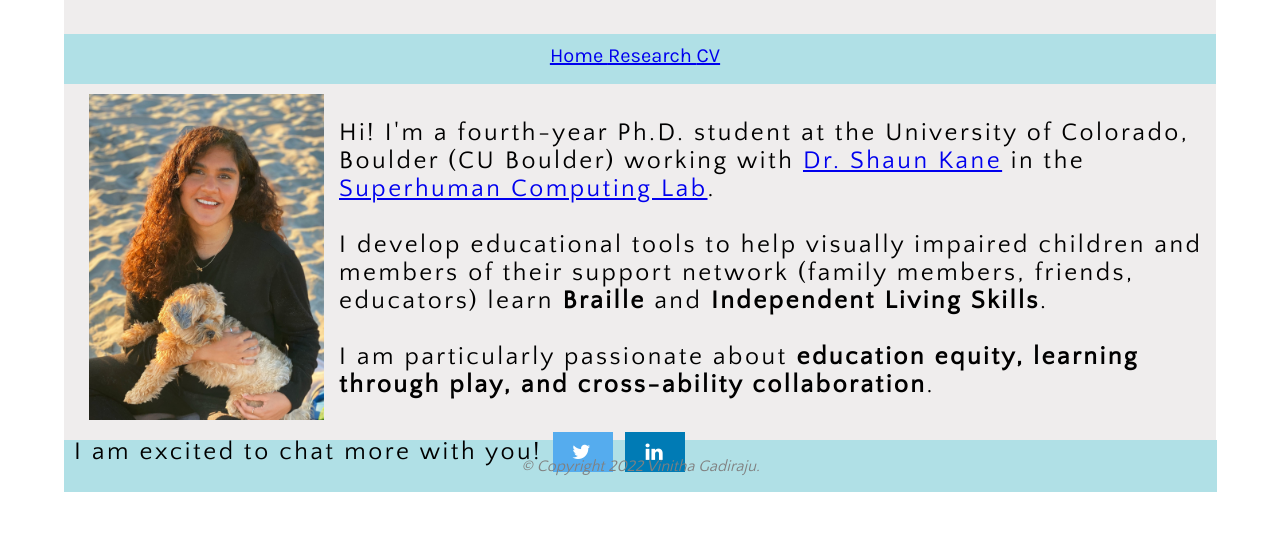
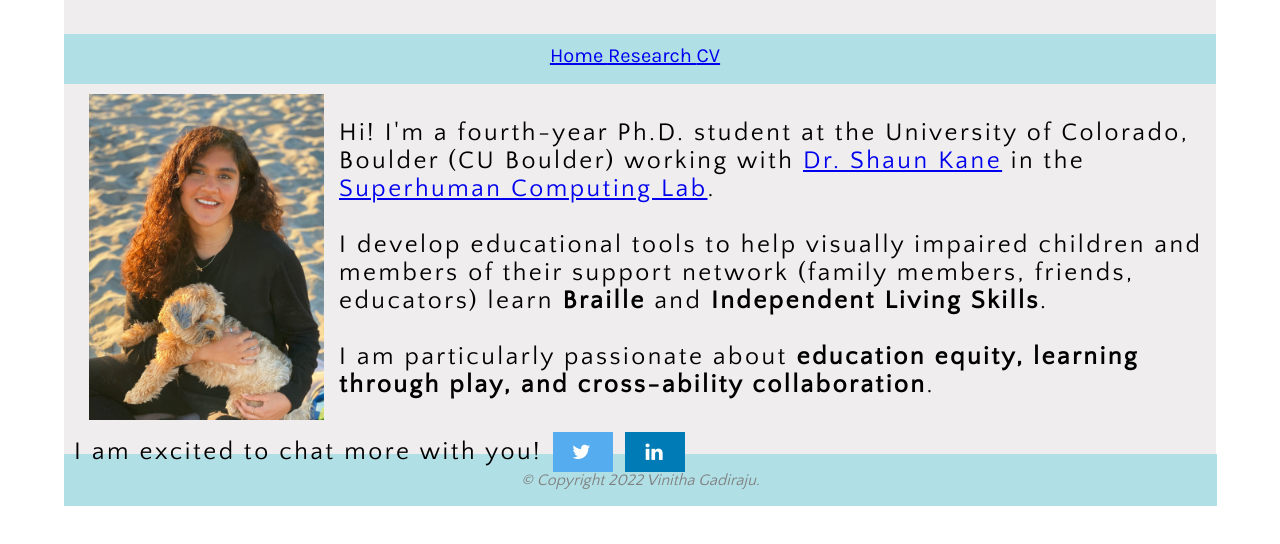
Before and after one commit to vinitha-gadiraju/vinitha-gadiraju.github.io, a plain HTML site: page index.html in a window 1280 px wide. Shown: the part 146-690 px from the top of the page. Drawn offline with Linux system fonts and the light colour scheme.

Commit message:
Update website.css

```diff
--- a/website.css
+++ b/website.css
@@ -28,7 +28,7 @@ div.welcome-content{
 	padding: 10px;
 	font-family: 'Quattrocento Sans', sans-serif;
 	color: black;
-	height: 336px;
+	height: 350px;
 	font-size: 25px;
 	letter-spacing: 0.1em;
 }
```
